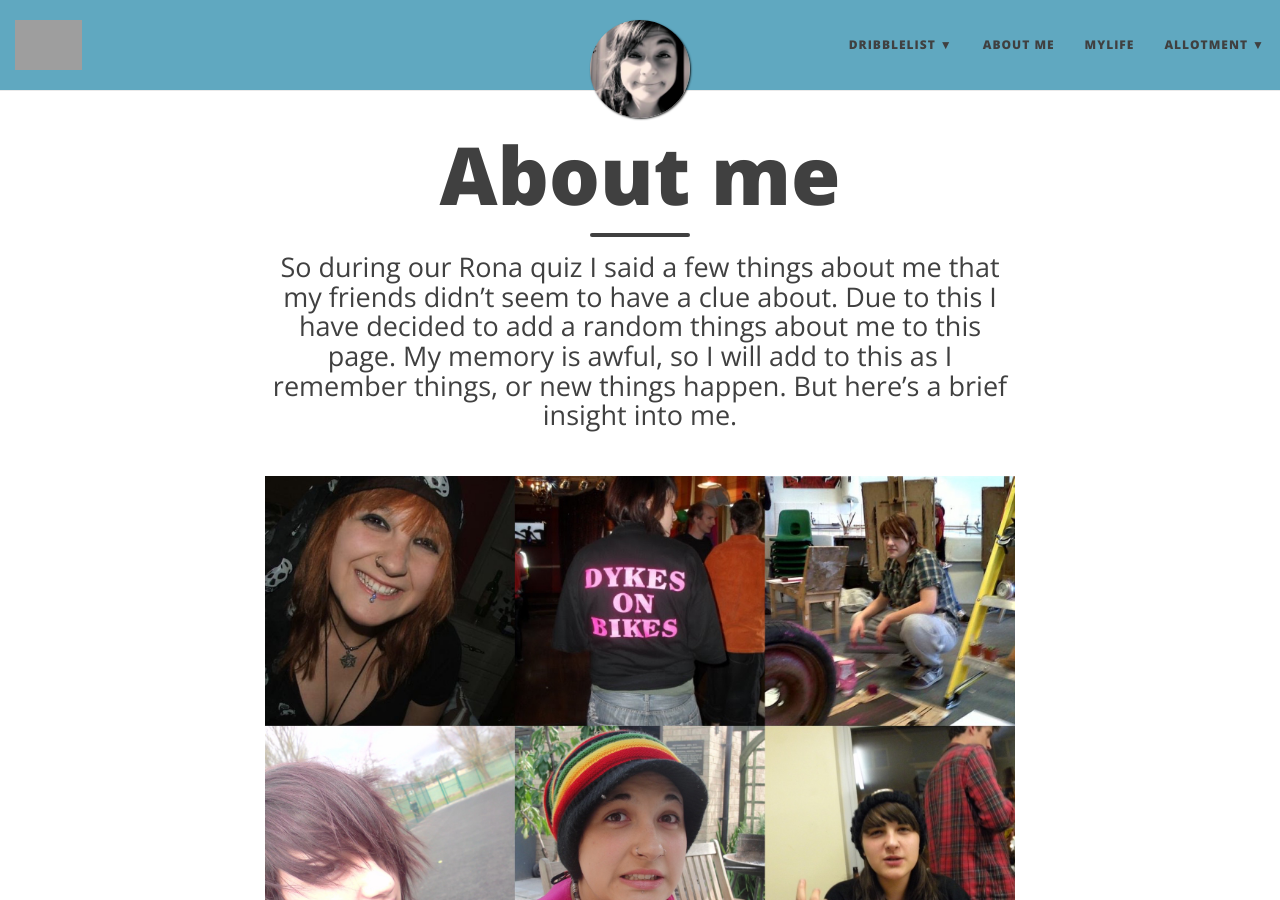
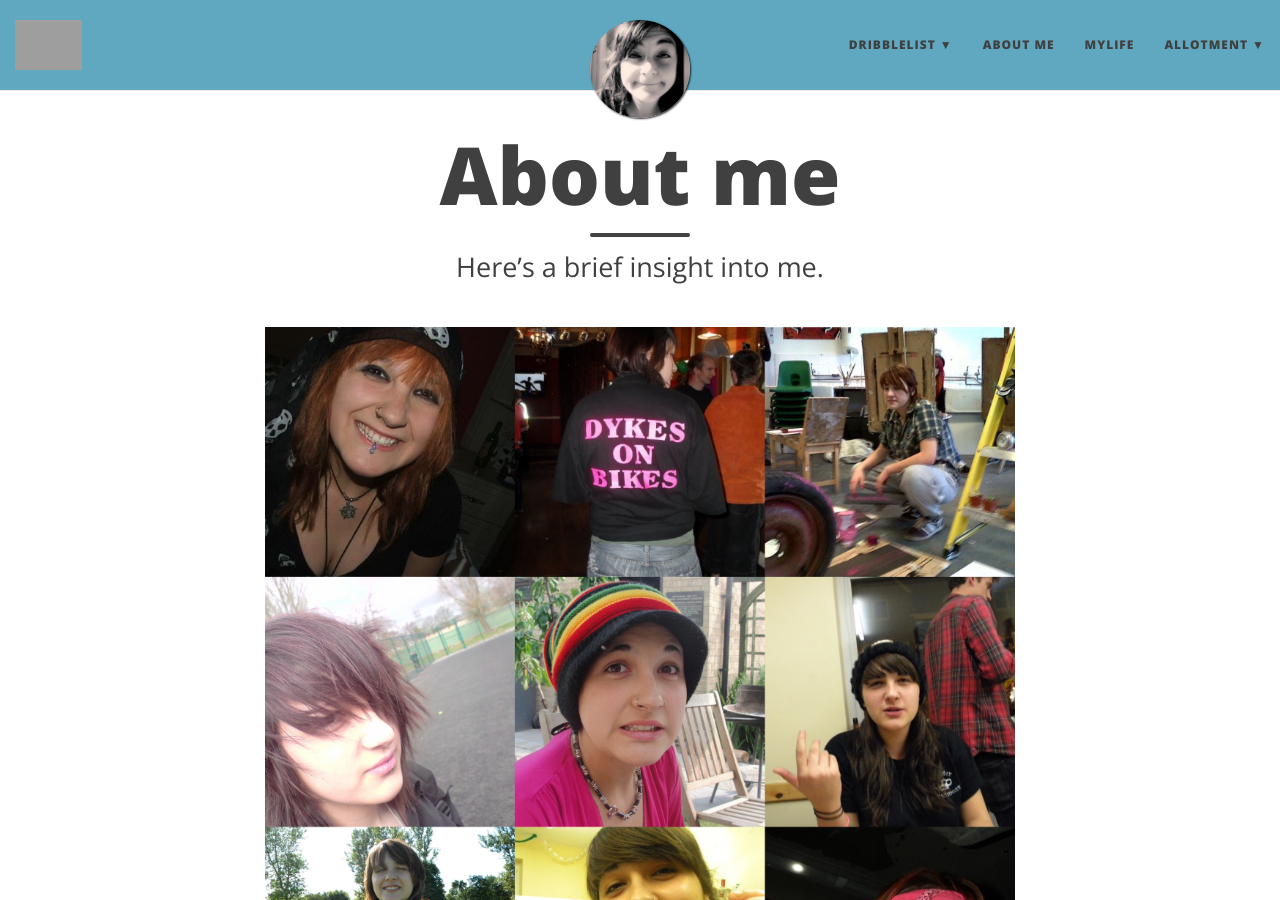
Before and after one commit to ellis-ward/ellis-ward.github.io, a Jekyll site: the page built from aboutme.md, in a window 1280 px wide and 900 px high. Built offline with Jekyll 4.4.1, drawn with Linux system fonts in a browser that asks for light colours; nearby versions of some CDN libraries; grey boxes are pictures that could not be loaded.

Commit message:
Update aboutme.md

```diff
--- a/aboutme.md
+++ b/aboutme.md
@@ -1,7 +1,7 @@
 ---
 layout: page
 title: About me
-subtitle:  So during our Rona quiz I said a few things about me that my friends didn’t seem to have a clue about. Due to this I have decided to add a  random things about me to this page. My memory is awful, so I will add to this as I remember things, or new things happen. But here’s a brief insight into me.
+subtitle:  Here’s a brief insight into me.
 ---
 
 <meta charset="UTF-8">
```
